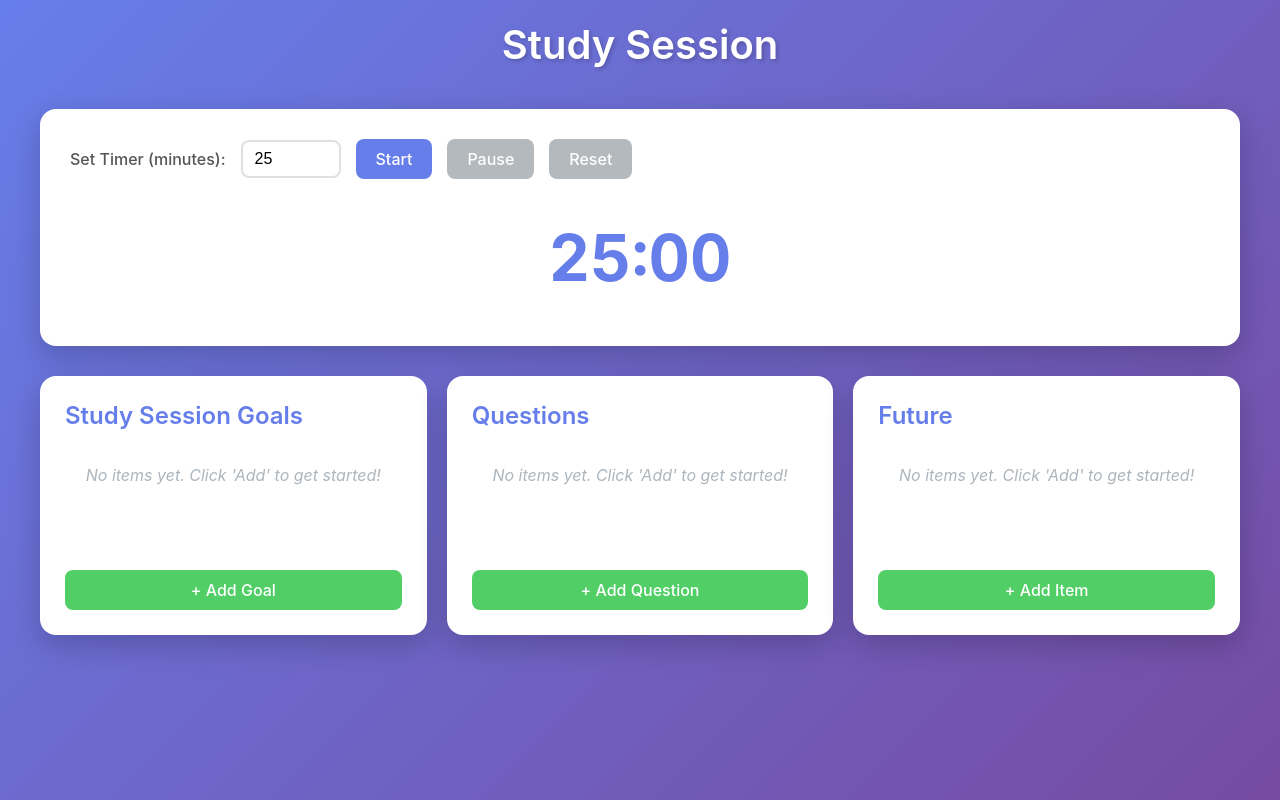
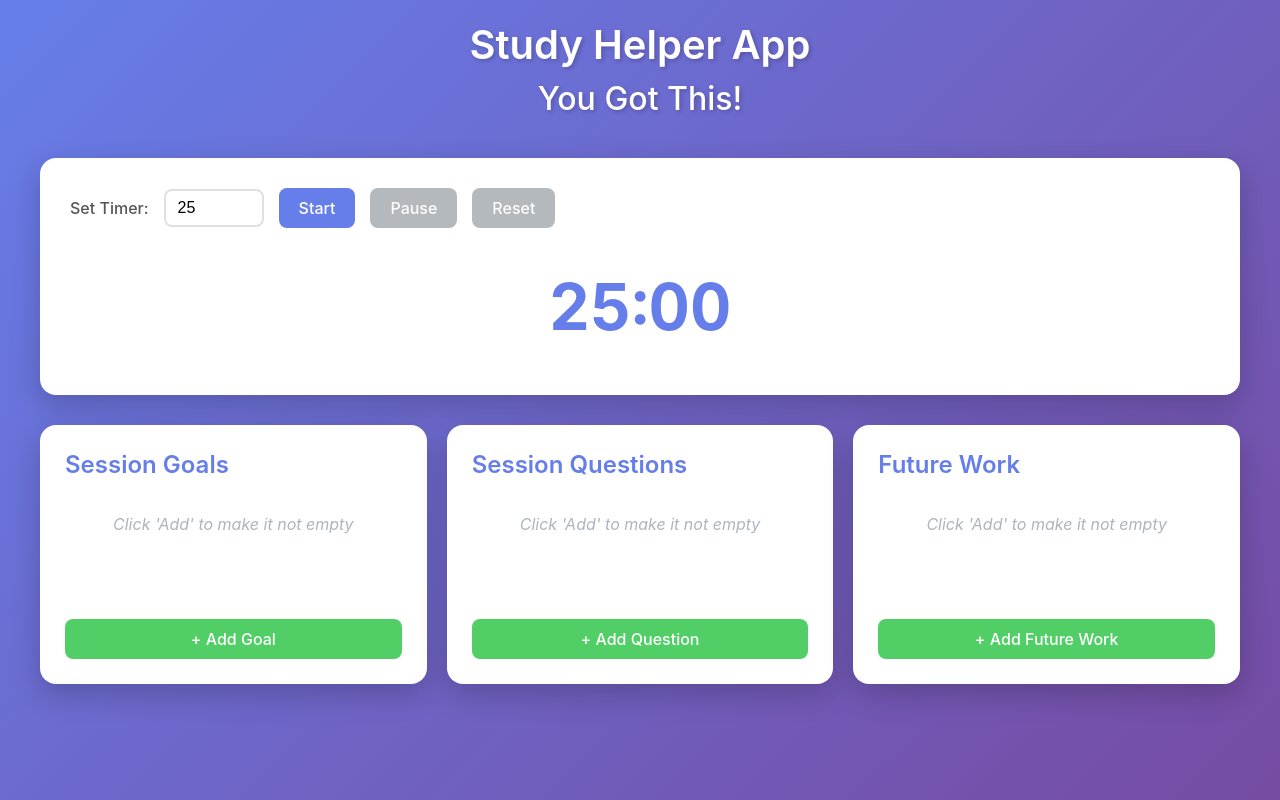
Before and after one commit to dmoney123/Kate_Xmas, a plain HTML site: page index.html in a window 1280 px wide. Drawn offline with Linux system fonts and the light colour scheme.

Commit message:
Add encouragement text and update list headings

```diff
--- a/index.html
+++ b/index.html
@@ -3,20 +3,21 @@
 <head>
     <meta charset="UTF-8">
     <meta name="viewport" content="width=device-width, initial-scale=1.0">
-    <title>Study Session</title>
+    <title>Study Helper App</title>
     <link rel="stylesheet" href="styles.css">
 </head>
 <body>
     <div class="container">
         <header>
-            <h1>Study Session</h1>
+            <h1>Study Helper App</h1>
+            <p class="encouragement">You Got This!</p>
         </header>
 
         <main>
             <!-- Timer Section -->
             <section class="timer-section">
                 <div class="timer-controls">
-                    <label for="timer-input">Set Timer (minutes):</label>
+                    <label for="timer-input">Set Timer:</label>
                     <input type="number" id="timer-input" min="1" max="999" value="25" />
                     <button id="start-btn" class="btn btn-primary">Start</button>
                     <button id="pause-btn" class="btn btn-secondary" disabled>Pause</button>
@@ -30,21 +31,21 @@
             <!-- Lists Section -->
             <section class="lists-section">
                 <div class="list-container">
-                    <h2>Study Session Goals</h2>
+                    <h2>Session Goals</h2>
                     <ul id="goals-list" class="editable-list"></ul>
                     <button class="btn btn-add" onclick="addItem('goals-list')">+ Add Goal</button>
                 </div>
 
                 <div class="list-container">
-                    <h2>Questions</h2>
+                    <h2>Session Questions</h2>
                     <ul id="questions-list" class="editable-list"></ul>
                     <button class="btn btn-add" onclick="addItem('questions-list')">+ Add Question</button>
                 </div>
 
                 <div class="list-container">
-                    <h2>Future</h2>
+                    <h2>Future Work</h2>
                     <ul id="future-list" class="editable-list"></ul>
-                    <button class="btn btn-add" onclick="addItem('future-list')">+ Add Item</button>
+                    <button class="btn btn-add" onclick="addItem('future-list')">+ Add Future Work</button>
                 </div>
             </section>
         </main>
--- a/styles.css
+++ b/styles.css
@@ -26,6 +26,14 @@ header h1 {
     color: white;
     font-size: 2.5rem;
     font-weight: 600;
+    text-shadow: 2px 2px 4px rgba(0, 0, 0, 0.2);
+}
+
+header .encouragement {
+    color: white;
+    font-size: 2rem;
+    font-weight: 500;
+    margin-top: 10px;
     text-shadow: 2px 2px 4px rgba(0, 0, 0, 0.2);
 }
 
@@ -256,7 +264,7 @@ main {
 
 /* Empty state */
 .editable-list:empty::before {
-    content: "No items yet. Click 'Add' to get started!";
+    content: "Click 'Add' to make it not empty";
     display: block;
     color: #adb5bd;
     font-style: italic;
@@ -268,6 +276,10 @@ main {
 @media (max-width: 768px) {
     header h1 {
         font-size: 2rem;
+    }
+
+    header .encouragement {
+        font-size: 1.5rem;
     }
 
     #timer-time {
```
